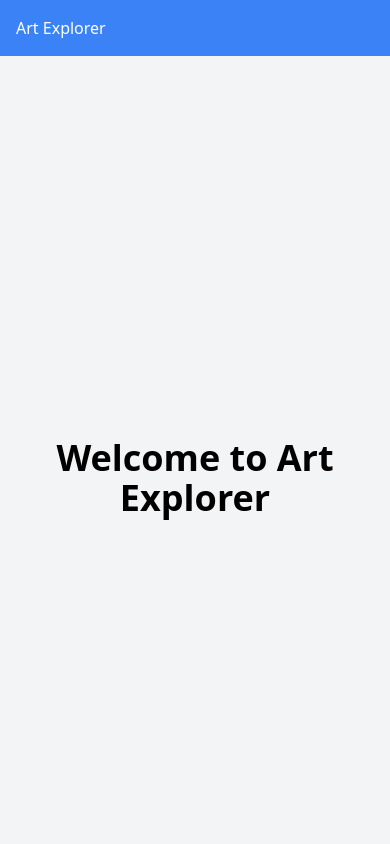
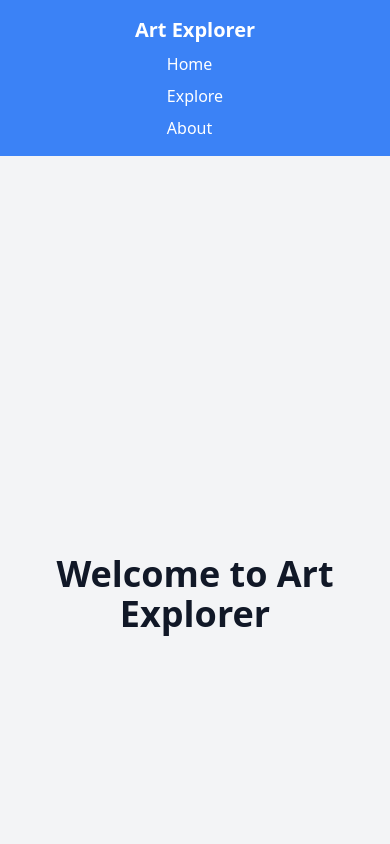
Before and after one commit to Jason-Hargrove/art-explorer, a Next.js app: page / in a window 390 px wide. Shown: the top 844 px of the page. Built offline with nearby package versions, Linux system fonts and the light colour scheme.

Commit message:
Added list and styled layout. Mobile first.

```diff
--- a/src/app/layout.tsx
+++ b/src/app/layout.tsx
@@ -23,11 +23,35 @@ export default function RootLayout({
   return (
     <html lang="en">
       <head />
-      <body>
-        <nav className='bg-blue-500 text-white p-4'>
-          <h1>Art Explorer</h1>
-        </nav>
-        {children}
+      <body className="bg-gray-100 text-gray-900">
+        <header className="bg-blue-500 text-white p-4">
+          <nav className="flex flex-col md:flex-row justify-between items-center max-w-4xl mx-auto space-y-2 md:space-y-0">
+            <h1 className="text-xl md:text-2xl font-bold">Art Explorer</h1>
+            <ul className="flex flex-col md:flex-row space-y-2 md:space-y-0 md:space-x-4">
+              <li>
+                <a href="/" className="hover:underline">
+                  Home
+                </a>
+              </li>
+              <li>
+                <a href="/explore" className="hover:underline">
+                  Explore
+                </a>
+              </li>
+              <li>
+                <a href="/about" className="hover:underline">
+                  About
+                </a>
+              </li>
+            </ul>
+          </nav>
+        </header>
+        <main className="max-w-4xl mx-auto p-4">{children}</main>
+        <footer className="bg-gray-800 text-white p-4 text-center text-sm md:text-base">
+          <p>
+            &copy; {new Date().getFullYear()} Art Explorer. All Rights Reserved.
+          </p>
+        </footer>
       </body>
     </html>
   );
```
